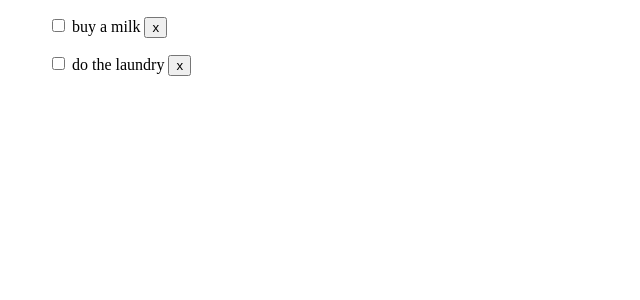
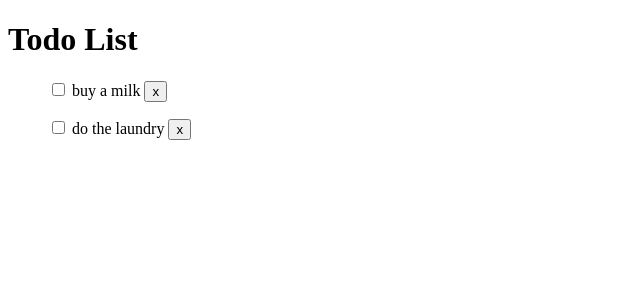
Before and after one commit to KozubIgn/Todo-list-app, an Angular app: page / in a window 1280 px wide. Shown: the top 300 px of the page, without its empty margins (0-640 px from the left). Built offline with nearby package versions, Linux system fonts and the light colour scheme; data requests are answered from the project's data file.

Commit message:
add title

```diff
--- a/src/app/app.component.html
+++ b/src/app/app.component.html
@@ -1 +1,2 @@
+<span><h1> Todo List </h1></span>
 <app-tasks></app-tasks>
```
